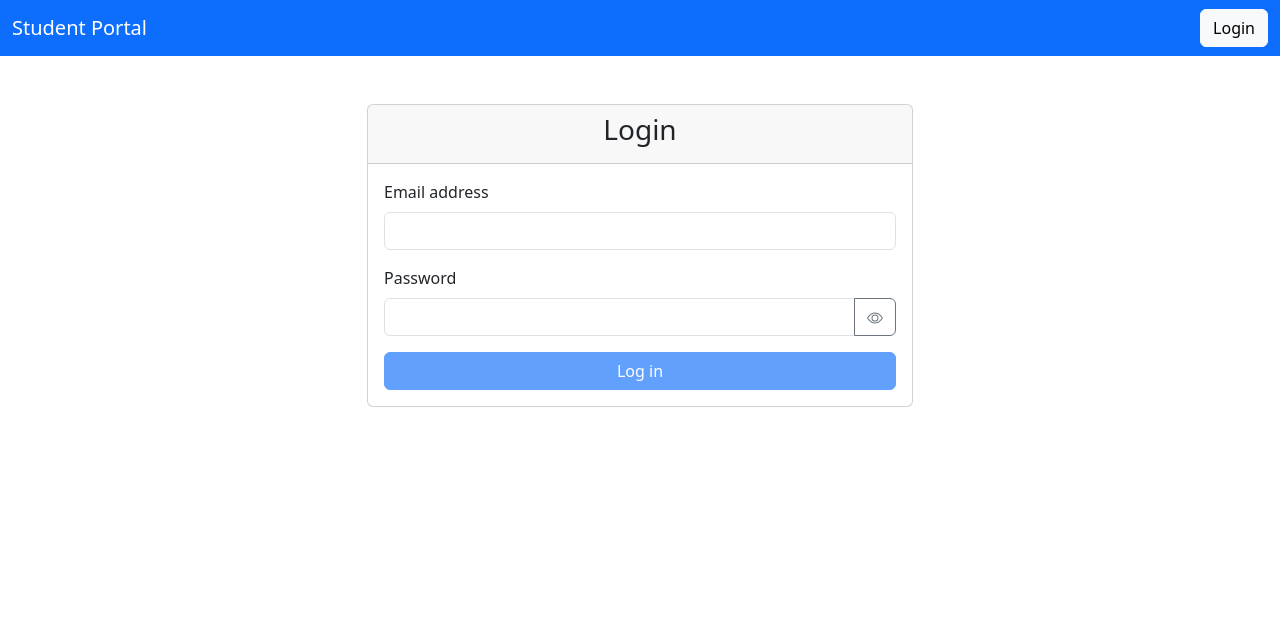
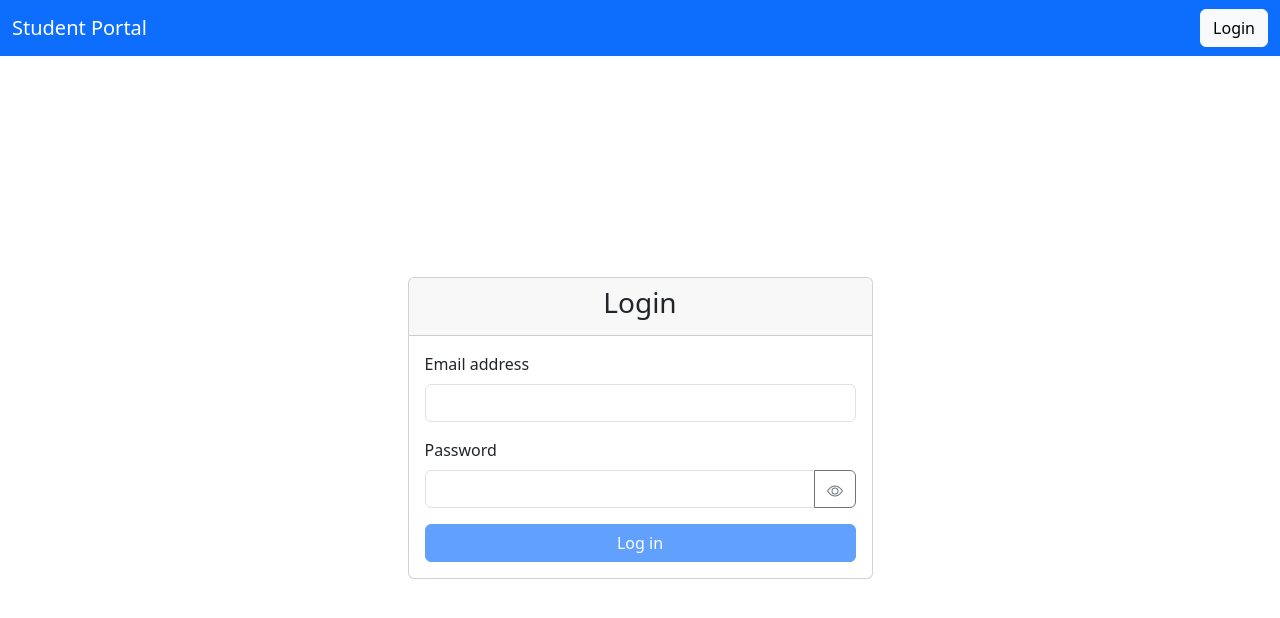
Before and after one commit to LazarAcimovic/StudentPortal, a React (Vite) app in the folder frontend/: page /login in a window 1280 px wide. Shown: the top 618 px of the page. Built offline with nearby package versions, Linux system fonts and the light colour scheme; no server answers.

Commit message:
style(login): center form horizontally and vertically

```diff
--- a/frontend/src/App.tsx
+++ b/frontend/src/App.tsx
@@ -93,7 +93,9 @@ function App() {
   return (
     <>
       <Navbar />
-      <Outlet />
+      <div className="flex-grow-1">
+        <Outlet />
+      </div>
       <ToastContainer position="top-right" autoClose={4000} />
     </>
   );
--- a/frontend/src/features/auth/pages/LoginPage.tsx
+++ b/frontend/src/features/auth/pages/LoginPage.tsx
@@ -69,9 +69,8 @@ const LoginPage: React.FC = () => {
   };
 
   return (
-    <div className="container mt-5">
-      <div className="row justify-content-center">
-        <div className="col-md-6">
+    <div className="container h-100 d-flex justify-content-center align-items-center">
+      <div className=" col-10 col-sm-8 col-md-8 col-lg-6 col-xl-5 mx-auto">
           <div className="card">
             <div className="card-header text-center">
               <h3>Login</h3>
@@ -131,7 +130,6 @@ const LoginPage: React.FC = () => {
               </form>
             </div>
           </div>
-        </div>
       </div>
     </div>
   );
--- a/frontend/src/features/user/components/profile/ProfileInfoCard.tsx
+++ b/frontend/src/features/user/components/profile/ProfileInfoCard.tsx
@@ -11,31 +11,31 @@ const ProfileInfoCard: React.FC<ProfileInfoCardProps> = ({ user }) => (
   <div className="card mb-4">
     <div className="card-header fw-semibold">Your Info</div>
     <ul className="list-group list-group-flush">
-      <li className="list-group-item d-flex justify-content-between gap-3 flex-wrap">
+      <li className="list-group-item d-flex flex-column flex-sm-row justify-content-sm-between gap-1 gap-sm-3">
         <span className="text-muted">First Name</span>
-        <span className="text-break text-end">{user.firstName}</span>
+        <span className="text-break text-sm-end">{user.firstName}</span>
       </li>
-      <li className="list-group-item d-flex justify-content-between gap-3 flex-wrap">
+      <li className="list-group-item d-flex flex-column flex-sm-row justify-content-sm-between gap-1 gap-sm-3">
         <span className="text-muted">Last Name</span>
-        <span className="text-break text-end">{user.lastName}</span>
+        <span className="text-break text-sm-end">{user.lastName}</span>
       </li>
-      <li className="list-group-item d-flex justify-content-between gap-3 flex-wrap">
+      <li className="list-group-item d-flex flex-column flex-sm-row justify-content-sm-between gap-1 gap-sm-3">
         <span className="text-muted">Email</span>
-        <span className="text-break text-end">{user.email}</span>
+        <span className="text-break text-sm-end">{user.email}</span>
       </li>
       {user.userRole === USER_ROLES.Student && (
-        <li className="list-group-item d-flex justify-content-between gap-3 flex-wrap">
+        <li className="list-group-item d-flex flex-column flex-sm-row justify-content-sm-between gap-1 gap-sm-3">
           <span className="text-muted">Index Number</span>
-          <span className="text-break text-end">{user.indexNumber ?? '—'}</span>
+          <span className="text-break text-sm-end">{user.indexNumber ?? '—'}</span>
         </li>
       )}
-      <li className="list-group-item d-flex justify-content-between gap-3 flex-wrap">
+      <li className="list-group-item d-flex flex-column flex-sm-row justify-content-sm-between gap-1 gap-sm-3">
         <span className="text-muted">Role</span>
-        <span className="text-break text-end">{ROLE_LABELS[user.userRole] ?? '—'}</span>
+        <span className="text-break text-sm-end">{ROLE_LABELS[user.userRole] ?? '—'}</span>
       </li>
-      <li className="list-group-item d-flex justify-content-between gap-3 flex-wrap">
+      <li className="list-group-item d-flex flex-column flex-sm-row justify-content-sm-between gap-1 gap-sm-3">
         <span className="text-muted">Member since</span>
-        <span className="text-break text-end">{formatDate(user.createdAt)}</span>
+        <span className="text-break text-sm-end">{formatDate(user.createdAt)}</span>
       </li>
     </ul>
   </div>
--- a/frontend/src/features/user/pages/MyProfilePage.tsx
+++ b/frontend/src/features/user/pages/MyProfilePage.tsx
@@ -83,7 +83,7 @@ const MyProfilePage: React.FC = () => {
 
       <ProfileInfoCard user={profileUser} />
 
-      <div className="d-flex gap-2">
+      <div className="d-flex flex-column flex-sm-row gap-2">
         <button
           className="btn btn-primary"
           onClick={() => setEditOpen(true)}
--- a/frontend/src/index.css
+++ b/frontend/src/index.css
@@ -1,3 +1,14 @@
+html,
+body,
+#root {
+  height: 100%;
+}
+
+#root {
+  display: flex;
+  flex-direction: column;
+}
+
 .blockquote-footer {
   margin-top: 0.5rem;
 }
```
